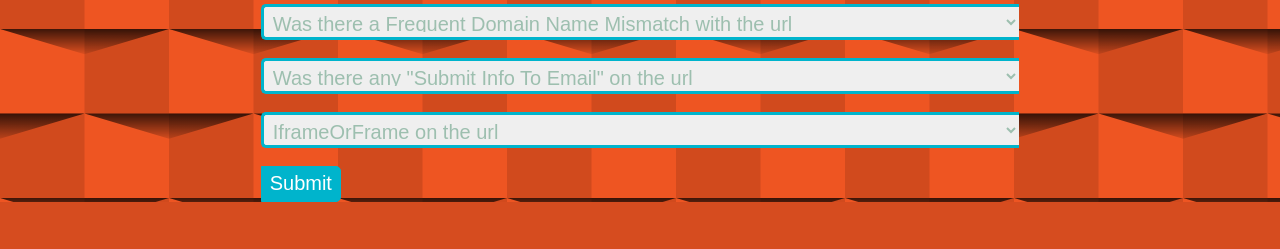
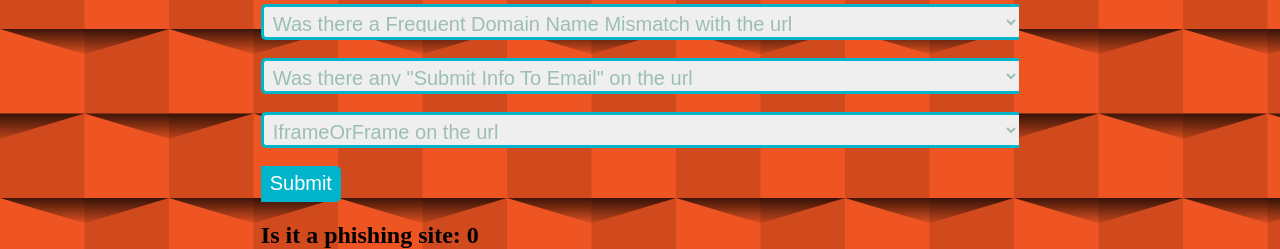
Before and after one commit to pramathvb12/phishing-website-prediction-, a Django app: page / in a window 1280 px wide. Shown: the part 647-896 px from the top of the page. Before the commit the page ends 849 px from the top, so only its background shows below. Run offline with Django 3.2, Linux system fonts and the light colour scheme.

Commit message:
phishing

```diff
--- a/polls/templates/index.html
+++ b/polls/templates/index.html
@@ -174,6 +174,8 @@ body.bg-image {
    </form>
    {% if response %}
       <h2>Is it a phishing site: {{ response }}</h2>
+   {% else %}
+        <h2>Is it a phishing site: {{ response }}</h2>
     {% endif %}
 </div>
 
--- a/polls/views.py
+++ b/polls/views.py
@@ -35,11 +35,13 @@ def index_func(request):
             filename1 = 'polls/Phishing.pickle'
             loaded_model = pickle.load(open(filename1, 'rb'))
             res = loaded_model.predict(df)
-            print(res)
+            # print(res)
             if res[0] == 1:
                 res = True
             else:
                 res = False
+
+            print(res)
 
         else:
             return redirect('homepage')
```
